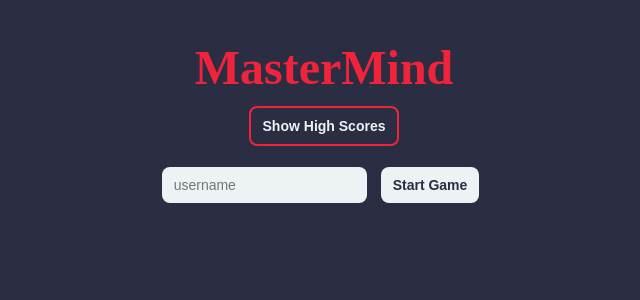
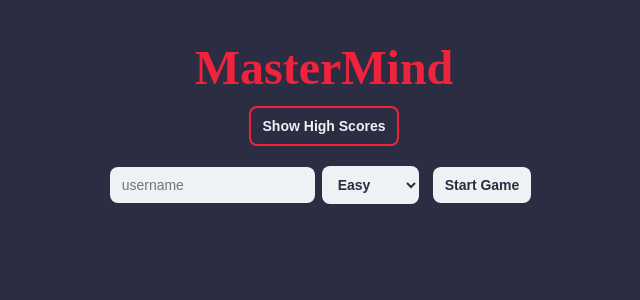
Before and after one commit to lundas/mastermind, a React app: page / in a window 1280 px wide. Shown: the top 300 px of the page, without its empty margins (316-956 px from the left). Built offline with nearby package versions, Linux system fonts and the light colour scheme.

Commit message:
added difficulty select to App

```diff
--- a/client/src/components/App.jsx
+++ b/client/src/components/App.jsx
@@ -59,6 +59,11 @@ export default function App() {
         <>
           <form>
             <input name="username" placeholder="username"></input>
+            <select name="difficulty">
+              <option value="4">Easy</option>
+              <option value="5">Medium</option>
+              <option value="6">Hard</option>
+            </select>
             <button type="button" onClick={(e) => {
               e.preventDefault();
 
@@ -68,7 +73,8 @@ export default function App() {
               }
 
               let username = document.querySelector('input').value || 'anon';
-              // console.log('username: ', username);
+              let difficulty = document.querySelector('select[name="difficulty"]').value;
+              console.log('difficulty: ', difficulty);
 
               startGame(username)
                 .then((result) => {setGameId(result.data.gameId)})
--- a/client/src/components/GuessInput.jsx
+++ b/client/src/components/GuessInput.jsx
@@ -32,7 +32,7 @@ export default function GuessInput({
         lastGuess.locations < 4 &&
         <button type="button" onClick={(e) => {
           e.preventDefault();
-          let selectNodes = document.querySelectorAll('select');
+          let selectNodes = document.querySelectorAll('select[name^="guess"]');
           let guess = '';
           selectNodes.forEach((s) => guess += s.value);
           makeGuess(gameId, guess)
```
